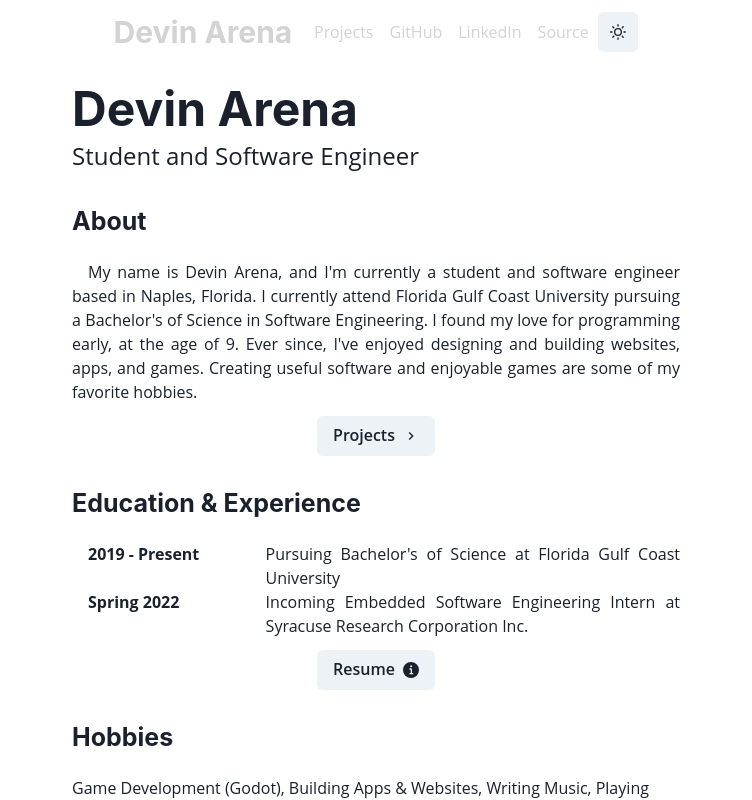
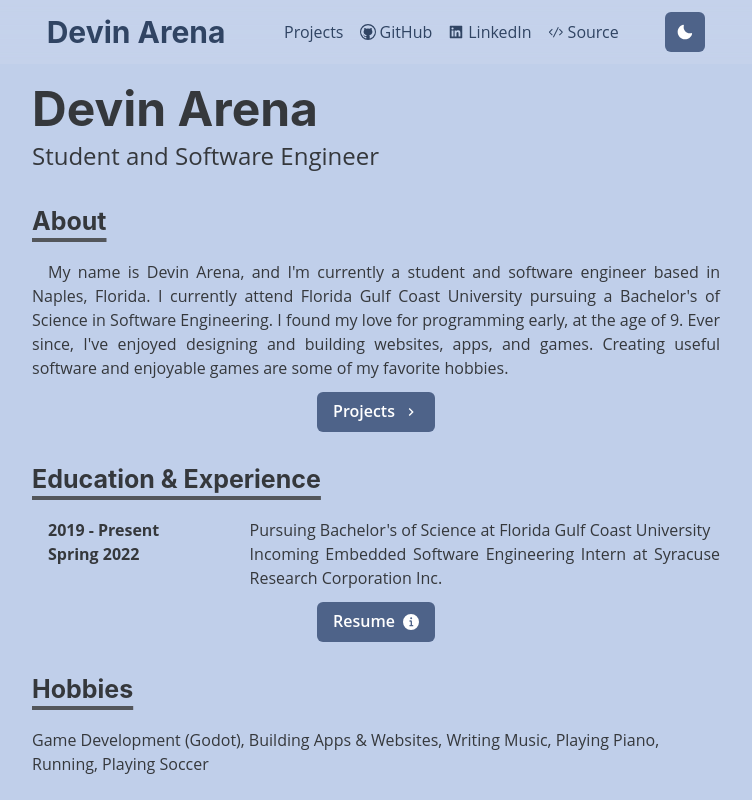
Before and after one commit to devinarena/devinarena.github.io, a Next.js app in the folder portfolio/: page / in a window 1280 px wide. Shown: the top 800 px of the page, without its empty margins (264-1016 px from the left). Built offline with nearby package versions, Linux system fonts and the light colour scheme.

Commit message:
started projects section

```diff
--- a/portfolio/components/footer.js
+++ b/portfolio/components/footer.js
@@ -13,9 +13,9 @@ import { Container } from "@chakra-ui/react";
 const Footer = () => {
 
     return (
-        <Container display="flex" pb={6} centerContent>
+        <Container display="flex" pb={6} mt={8} centerContent>
             <Heading as="h3" size="md">
-                &copy; 2021 Devin Arena
+                &copy; 2021 Devin Arena - Built with Next.js and ChakraUI
             </Heading>
         </Container>
     );
--- a/portfolio/components/navbar.js
+++ b/portfolio/components/navbar.js
@@ -1,46 +1,62 @@
 import { Box, Container, Flex, Heading, Link, Stack } from '@chakra-ui/layout';
+import { VscGithub, VscCode } from 'react-icons/vsc';
+import { AiFillLinkedin } from 'react-icons/ai';
 import ThemeButton from './themebutton';
 
 import NextLink from 'next/link';
+import { MenuButton } from '@chakra-ui/react';
 
+/**
+* @file navbar.js
+* @author Devin Arena
+* @since 12/5/2021
+* @description Navigation bar at the top of the page, links for full size, hamburger menu for smaller size.
+*/
 const Navbar = () => {
     return (
         <Box position='fixed' as='nav' w='100%' zIndex={999}
-            top={0} transition='background 1s ease'
-            backdropFilter='blur(20px)'
+            transition='background 1s ease' backdropFilter='blur(20px)'
             bg='whiteAlpha.50' _hover={{ bg: 'whiteAlpha.200' }}>
-            <Container display='flex' alignItems='center' justifyContent='space-between' p={3}>
+            <Container maxW='container.md' display='flex' alignItems='center' justifyContent='space-evenly' p={3}>
                 <Flex mr={3}>
-                    <Heading as='h1' size='lg'>
+                    <Heading as='h1' size='lg' whiteSpace='nowrap'>
                         <NextLink href='/' passHref>
                             <Link p={0} _hover={{}}>
-                                Devin&nbsp;Arena
+                                Devin Arena
                             </Link>
                         </NextLink>
                     </Heading>
                 </Flex>
 
                 <Stack display={'flex'} direction='row' justify='flex-start'
-                    align='center' w={{ base: 'full', md: 'auto' }}>
+                    align='center'>
                     <NextLink href='/projects' passHref>
                         <Link>Projects</Link>
                     </NextLink>
-                    <NextLink href='/' passHref>
-                        <Link>GitHub</Link>
+                    <NextLink href='https://github.com/devinarena/' passHref>
+                        <Link display='inline-flex' alignItems='center' style={{gap: 4}}>
+                            <VscGithub />
+                            GitHub
+                        </Link>
                     </NextLink>
                     <NextLink href='https://www.linkedin.com/in/devin-arena/' passHref>
-                        <Link>LinkedIn</Link>
+                        <Link display='inline-flex' alignItems='center' style={{gap: 4}}>
+                            <AiFillLinkedin />
+                            LinkedIn
+                        </Link>
                     </NextLink>
-                    <NextLink href='/' passHref>
-                        <Link>Source</Link>
+                    <NextLink href='https://github.com/devinarena/devinarena.github.io' passHref>
+                        <Link display='inline-flex' alignItems='center' style={{gap: 4}}>
+                            <VscCode />
+                            Source
+                        </Link>
                     </NextLink>
                 </Stack>
-
 
                 <ThemeButton />
             </Container>
         </Box>
     );
-}
+};
 
 export default Navbar;
--- a/portfolio/components/themebutton.js
+++ b/portfolio/components/themebutton.js
@@ -1,15 +1,16 @@
 import { MoonIcon, SunIcon } from "@chakra-ui/icons";
-import { IconButton } from "@chakra-ui/react";
+import { IconButton, useColorModeValue } from "@chakra-ui/react";
 import { useColorMode } from "@chakra-ui/color-mode";
 
 const ThemeButton = () => {
 
-    const { colorMode, toggleColorMode } = useColorMode();
+    const { toggleColorMode } = useColorMode();
 
     return (
-        <IconButton icon={colorMode == 'light' ? <MoonIcon /> : <SunIcon />}
-        aria-label="ThemeButton" onClick={toggleColorMode} />
+        <IconButton icon={useColorModeValue(<MoonIcon />, <SunIcon />)}
+            aria-label='Change Theme' onClick={toggleColorMode}
+            colorScheme={useColorModeValue('blue', 'orange')} />
     );
-}
+};
 
 export default ThemeButton;
--- a/portfolio/components/themes.js
+++ b/portfolio/components/themes.js
@@ -1,4 +1,5 @@
-import { extendTheme } from "@chakra-ui/react";
+import { extendTheme, useColorModeValue } from "@chakra-ui/react";
+import { mode } from "@chakra-ui/theme-tools";
 
 /**
 * @file themes.js
@@ -21,10 +22,10 @@ const components = {
         variants: {
             sectionTitle: {
                 fontSize: 25,
-                textDecoration: "underline",
+                textDecoration: 'underline',
                 textUnderlineOffset: 8,
                 textDecorationThickness: 4,
-                textDecorationColor: "whiteAlpha.400",
+                textDecorationColor: 'gray.700',
                 marginBottom: 6,
             }
         }
@@ -32,28 +33,72 @@ const components = {
     Text: {
         variants: {
             indented: {
-                textIndent: "1rem",
-                textAlign: "justify",
+                textIndent: '1rem',
+                textAlign: 'justify',
             },
             year: {
-                fontWeight: "bold",
-                textIndent: "1rem",
+                fontWeight: 'bold',
+                textIndent: '1rem',
             }
         }
     },
     Link: {
+        baseStyle: props => ({
+            color: mode('blue.700', 'lightgray')(props),
+            padding: '4px',
+            _hover: {
+                textDecoration: 'none',
+                background: mode('whiteAlpha.500', 'whiteAlpha.200')(props),
+                color: mode('blue.300', 'gray')(props)
+            }
+        })
+    },
+    Button: {
         baseStyle: {
-            color: "lightgray",
-            padding: "4px",
-            _hover: {
-                textDecoration: "none",
-                background: "whiteAlpha.200",
-                color: "gray"
-            }
+            color: 'black'
         }
     }
-}
+};
 
-const theme = extendTheme({ config, fonts, components });
+const styles = {
+    global: (props) => ({
+        body: {
+            bg: mode('bg.light', 'bg.dark')(props),
+        }
+    })
+};
+
+const colors = {
+    bg: {
+        light: '#c0cfea',
+        dark: '#15181c'
+    },
+    gray: {
+        900: '#15181c',
+        800: '#35383c',
+        700: '#53565b',
+        600: '#666a6f',
+        500: '#8e9297',
+        400: '#aeb2b7',
+        300: '#d2d6dc',
+        200: '#e3e7ed',
+        100: '#edf1f7',
+        50: '#f5f9fe',
+    },
+    blue: {
+        900: '#0e1f36',
+        800: '#21324d',
+        700: '#304463',
+        600: '#405679',
+        500: '#4e6389',
+        400: '#66799d',
+        300: '#7f8fb2',
+        200: '#a0afcd',
+        100: '#c0cfea',
+        50: '#e5eaff',
+    }
+};
+
+const theme = extendTheme({ config, fonts, colors, components, styles });
 
 export default theme;
--- a/portfolio/package.json
+++ b/portfolio/package.json
@@ -17,7 +17,8 @@
     "framer-motion": "^4.1.17",
     "next": "12.0.4",
     "react": "17.0.2",
-    "react-dom": "17.0.2"
+    "react-dom": "17.0.2",
+    "react-icons": "^4.3.1"
   },
   "devDependencies": {
     "eslint": "7.32.0",
--- a/portfolio/pages/index.js
+++ b/portfolio/pages/index.js
@@ -1,6 +1,8 @@
 
 import { ChevronRightIcon, InfoIcon } from '@chakra-ui/icons';
-import { Box, Button, Container, Heading, Text, Flex, List, ListItem, Link } from '@chakra-ui/react';
+import { Box, Button, Container, Heading, Text, List, ListItem, Link } from '@chakra-ui/react';
+import { VscGithub } from 'react-icons/vsc';
+import { AiFillLinkedin } from 'react-icons/ai';
 import ExperienceEntry from 'components/expentry';
 import Main from 'components/layouts/main';
 
@@ -14,17 +16,15 @@ const Home = () => {
 
   return (
     <Main title='Homepage'>
-      <Container p={[8, 8, 8, 20]} maxW='container.md'>
+      <Container px={10} pt={20} maxW='container.md'>
 
-        <Box display='flex'>
-          <Box flexGrow='1'>
+        <Box display='flex' flexDirection='column'>
           <Heading as='h1' fontSize={{ base: '5xl' }}>
             Devin Arena
           </Heading>
           <Text fontSize={{ base: 'xl', md: '2xl' }}>
             Student and Software Engineer
           </Text>
-          </Box>
         </Box>
 
         <Box mt={8}>
@@ -36,7 +36,7 @@ const Home = () => {
           </Text>
 
           <Box align='center' mt={3}>
-            <Button align='center' rightIcon={<ChevronRightIcon />}>
+            <Button align='center' rightIcon={<ChevronRightIcon />} colorScheme='blue' >
               Projects
             </Button>
           </Box>
@@ -53,7 +53,7 @@ const Home = () => {
             Incoming Embedded Software Engineering Intern at Syracuse Research Corporation Inc.
           </ExperienceEntry>
           <Box mt={3} align='center'>
-            <Button align='center' rightIcon={<InfoIcon />}>
+            <Button align='center' rightIcon={<InfoIcon />} colorScheme='blue'>
               Resume
             </Button>
           </Box>
@@ -74,12 +74,16 @@ const Home = () => {
           </Heading>
           <List styleType='none'>
             <ListItem>
-              <Link href='https://www.linkedin.com/in/devin-arena/' fontSize='lg'>
+              <Link href="https://www.linkedin.com/in/devin-arena/" display='inline-flex'
+                alignItems='center' style={{ gap: 4 }} fontSize='2xl' >
+                <AiFillLinkedin />
                 LinkedIn
               </Link>
             </ListItem>
             <ListItem>
-              <Link href='https://github.com/devinarena' fontSize='lg'>
+              <Link href="https://github.com/devinarena/devinarena.github.io" display='inline-flex'
+                alignItems='center' style={{ gap: 4 }}  fontSize='2xl'>
+                <VscGithub />
                 GitHub
               </Link>
             </ListItem>
@@ -89,6 +93,6 @@ const Home = () => {
       </Container>
     </Main >
   );
-}
+};
 
 export default Home;
```
Also changed, not shown: portfolio/pages/projects.js (added, +54 -0 lines), portfolio/public/images/minesweeperai.png (added), 1 other file (tests, documents, lock files or other folders). Lines whose indentation alone changed are shown as unchanged.
